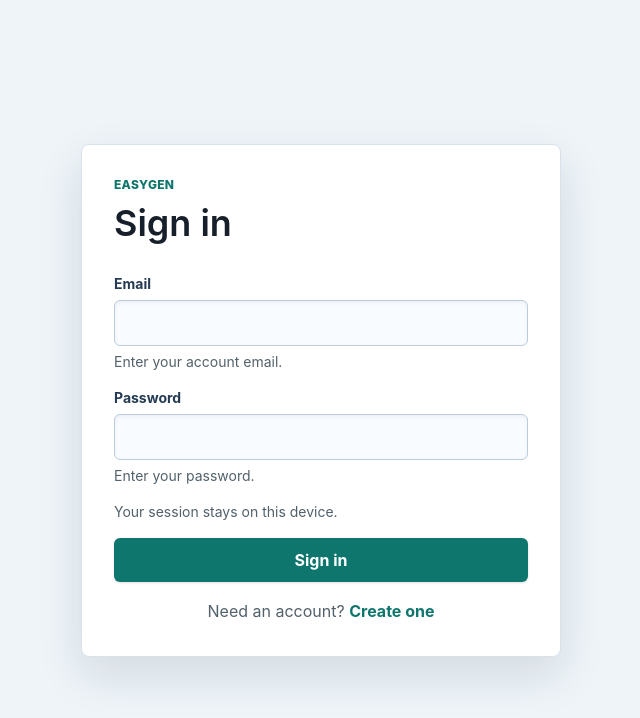
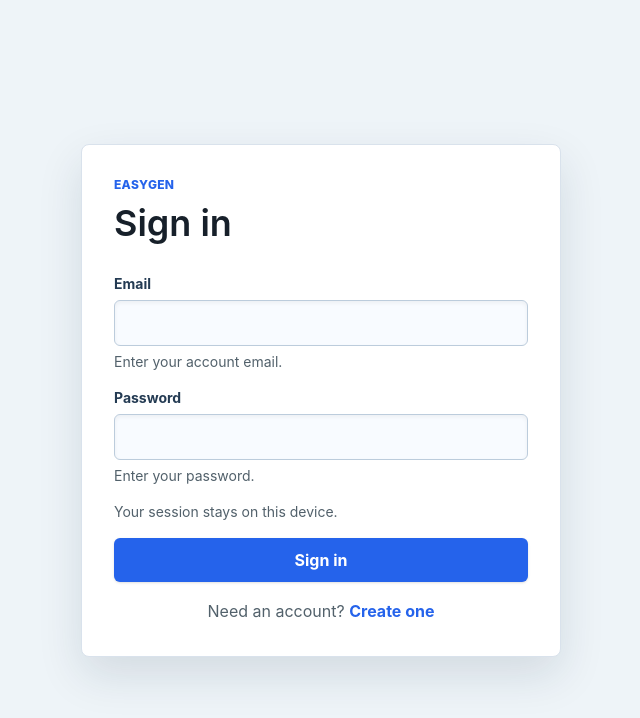
Before and after one commit to 0-sayed/easyGen, a React (Vite) app in the folder apps/web/: page /signin in a window 1280 px wide. Shown: the top 718 px of the page, without its empty margins (319-959 px from the left). Built offline with nearby package versions, Linux system fonts and the light colour scheme; no server answers.

Commit message:
style(web): adjust brand color smoke

```diff
--- a/apps/web/src/index.css
+++ b/apps/web/src/index.css
@@ -11,7 +11,7 @@
   --color-line: #d9e2ec;
   --color-input: #bcccdc;
   --color-field: #f8fbff;
-  --color-brand: #0f766e;
+  --color-brand: #2563eb;
   --color-brand-strong: #0b5f59;
   --color-danger: #b42318;
 
```
